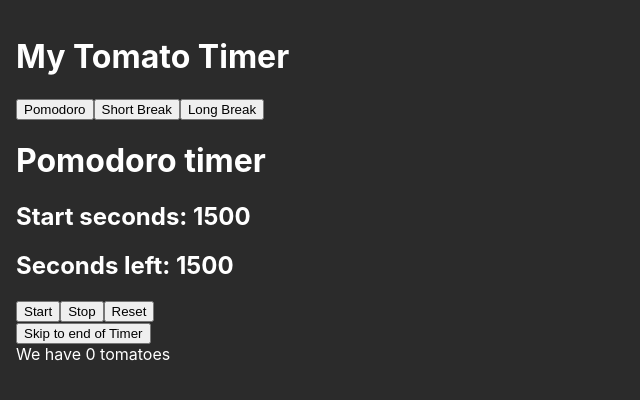
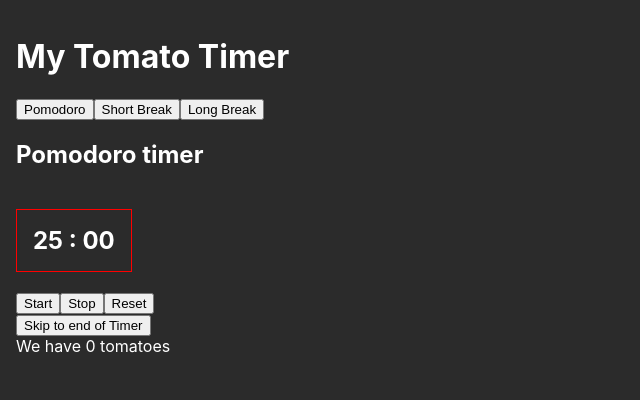
Before and after one commit to Matthew-Nelson/tomato-timer, a React (Create React App) app: page / in a window 1280 px wide. Shown: the top 400 px of the page, without its empty margins (0-640 px from the left). Built offline with nearby package versions, Linux system fonts and the light colour scheme.

Commit message:
formatted time to hh:mm:ss

```diff
--- a/package.json
+++ b/package.json
@@ -3,7 +3,6 @@
   "version": "0.1.0",
   "private": true,
   "dependencies": {
-    "pretty-ms": "^5.0.0",
     "react": "^16.9.0",
     "react-dom": "^16.9.0",
     "react-scripts": "3.1.1"
--- a/src/Clock.js
+++ b/src/Clock.js
@@ -77,8 +77,32 @@ export default class Clock extends Component {
     skipToEnd = () => {
         this.setState({
             secondsElapsed: (this.state.startSeconds - 5)
+        }, () => {
+            if (!this.state.isRunning)
+                this.startClock()
         })
     }
+
+    formatSeconds = (origSec) => {
+        var hours   = Math.floor(origSec / 3600);
+        var minutes = Math.floor((origSec - (hours * 3600)) / 60);
+        var seconds = origSec - (hours * 3600) - (minutes * 60);
+
+        if (hours < 10) {
+            hours = `0${hours} : `
+            if (hours === '00 : ') {
+                hours = '';
+            }
+        }
+        if (minutes < 10) {
+            minutes = `0${minutes}`;
+        }
+        if (seconds < 10) {
+            seconds = `0${seconds}`;
+        }
+        return `${hours}${minutes} : ${seconds}`;
+    }
+
 
     render() {
 
@@ -86,10 +110,9 @@ export default class Clock extends Component {
             <div>
                 <ClockChanger changeClock={this.changeClock} />
 
-                <h1>{this.state.pomodoro === true ? 'Pomodoro' : 'Break'} timer</h1>
-                <h2>Start seconds: {this.state.startSeconds}</h2>
-                <h2>Seconds left: {this.state.startSeconds - this.state.secondsElapsed}</h2>
+                <h2>{this.state.pomodoro === true ? 'Pomodoro' : 'Break'} timer</h2>
 
+                <h2 style={clockStyle}>{this.formatSeconds(this.state.startSeconds - this.state.secondsElapsed)}</h2>
 
                 <div>
                     <button onClick={this.startClock}>Start</button>
@@ -97,12 +120,15 @@ export default class Clock extends Component {
                     <button onClick={this.resetClock}>Reset</button>
                 </div>
 
-
-
                 <button onClick={this.skipToEnd}>Skip to end of Timer</button>
 
             </div>
         )
     }
+}
 
+const clockStyle = {
+    display: 'inline-block',
+    padding: '1rem',
+    border: '1px solid red'
 }
```
Also changed, not shown: 1 other file (tests, documents, lock files or other folders).
